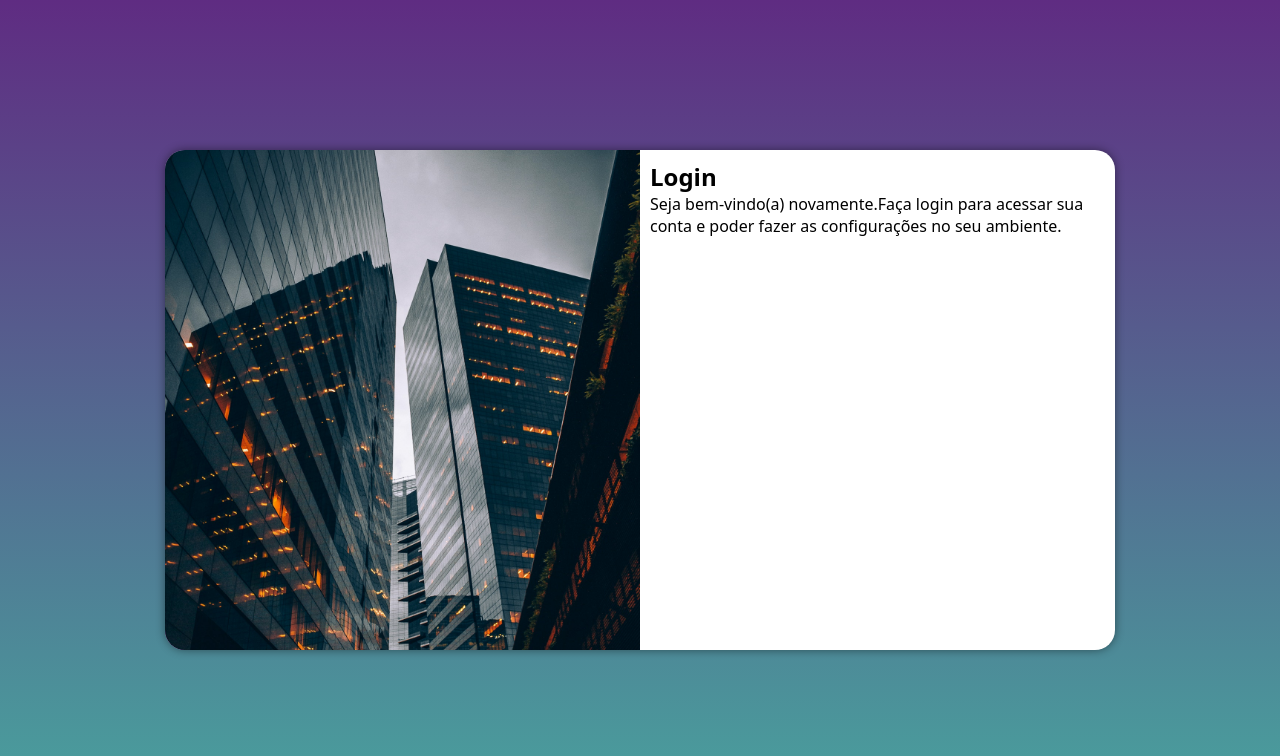
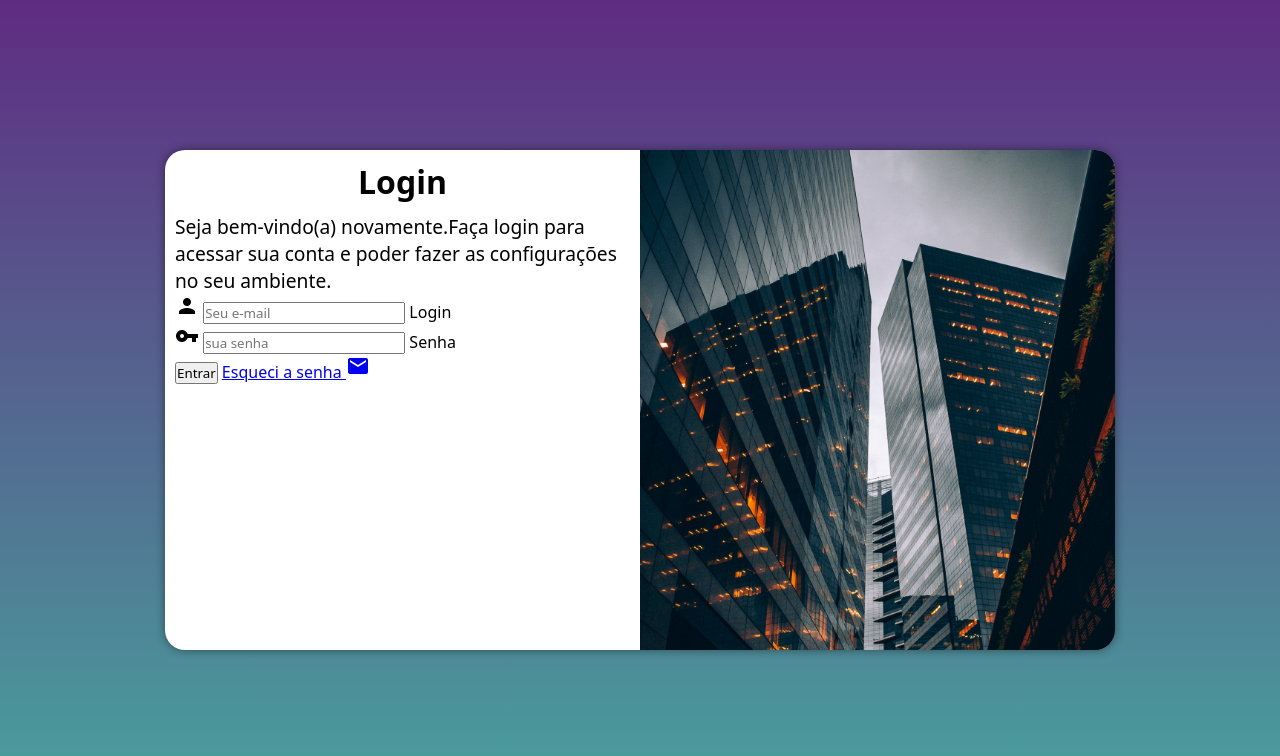
Before and after one commit to BernardoLopes-html-css/projeto-login, a plain HTML site: page index.html in a window 1280 px wide. Drawn offline with Linux system fonts and the light colour scheme.

Commit message:
adicionei o formulário

```diff
--- a/estilo/media-query.css
+++ b/estilo/media-query.css
@@ -37,14 +37,23 @@
     }
 
     section#login > div#imagem{
-        float: left;
+        float: right;
         width: 50%;
         height: 100%;
      }
 
      section#login > div#formulario{
-        float: right;
+        float: left;
         width: 50%;
     }
 
+    div#formulario > h1{
+        font-size: 2em;
+    }
+
+
+    div#formulario > p{
+       font-size: 1.2em;
+   }
+
 }
--- a/estilos/style.css
+++ b/estilos/style.css
@@ -53,3 +53,12 @@ section#login > div#formulario {
     display: block;
     padding: 10px;
 }
+
+div#formulario > h1{
+    text-align: center;
+    margin-bottom: 10px;
+}
+
+div#formulario > p{
+    font-size: 0.8em;
+}
--- a/index.html
+++ b/index.html
@@ -4,6 +4,7 @@
     <meta charset="UTF-8">
     <meta name="viewport" content="width=device-width, initial-scale=1.0">
     <title>Login</title>
+    <link href="https://fonts.googleapis.com/icon?family=Material+Icons"rel='stylesheet'>
     <link rel="stylesheet" href="estilos/style.css">
     <link rel="stylesheet" href="estilo/media-query.css">
 </head>
@@ -16,8 +17,21 @@
             <div id="formulario">
                  <h1>Login</h1>
                  <p>Seja bem-vindo(a) novamente.Faça login para acessar sua conta e poder fazer as configurações no seu ambiente.</p>
-                 <form action="login.php" method="post">
-
+                 <form action="login.php" method="post" autocomplete="on">
+                     <div class="campo">
+                        <i class="material-icons">person</i>
+                        <input type="email" name="login" id="ilogin" placeholder="Seu e-mail" autocomplete="email" required maxlength="30">
+                        <label for="ilogin">Login</label>
+                     </div>
+                     <div class="campo">
+                        <i class="material-icons">vpn_key</i>
+                       <input type="password" name="senha" id="isenha" placeholder="sua senha" autocomplete="current-password" required minlength="8" maxlength="20">
+                       <label for="isenha">Senha</label>
+                     </div>
+                     <input type="submit" value="Entrar">
+                     <a href="esqueci.html">
+                        Esqueci a senha <i class="material-icons">mail</i>
+                     </a>
                  </form>
             </div>
         </section>
```
